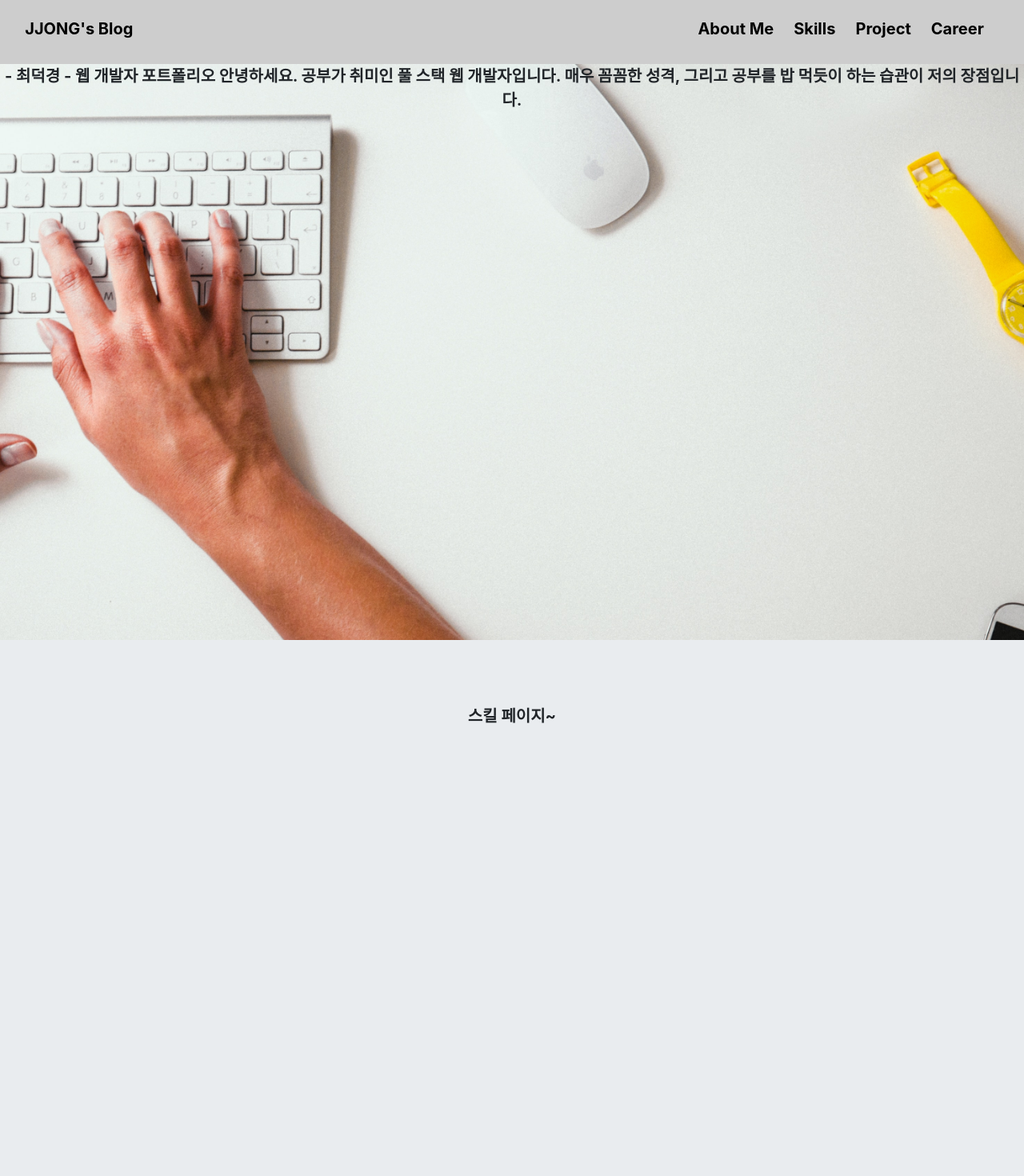
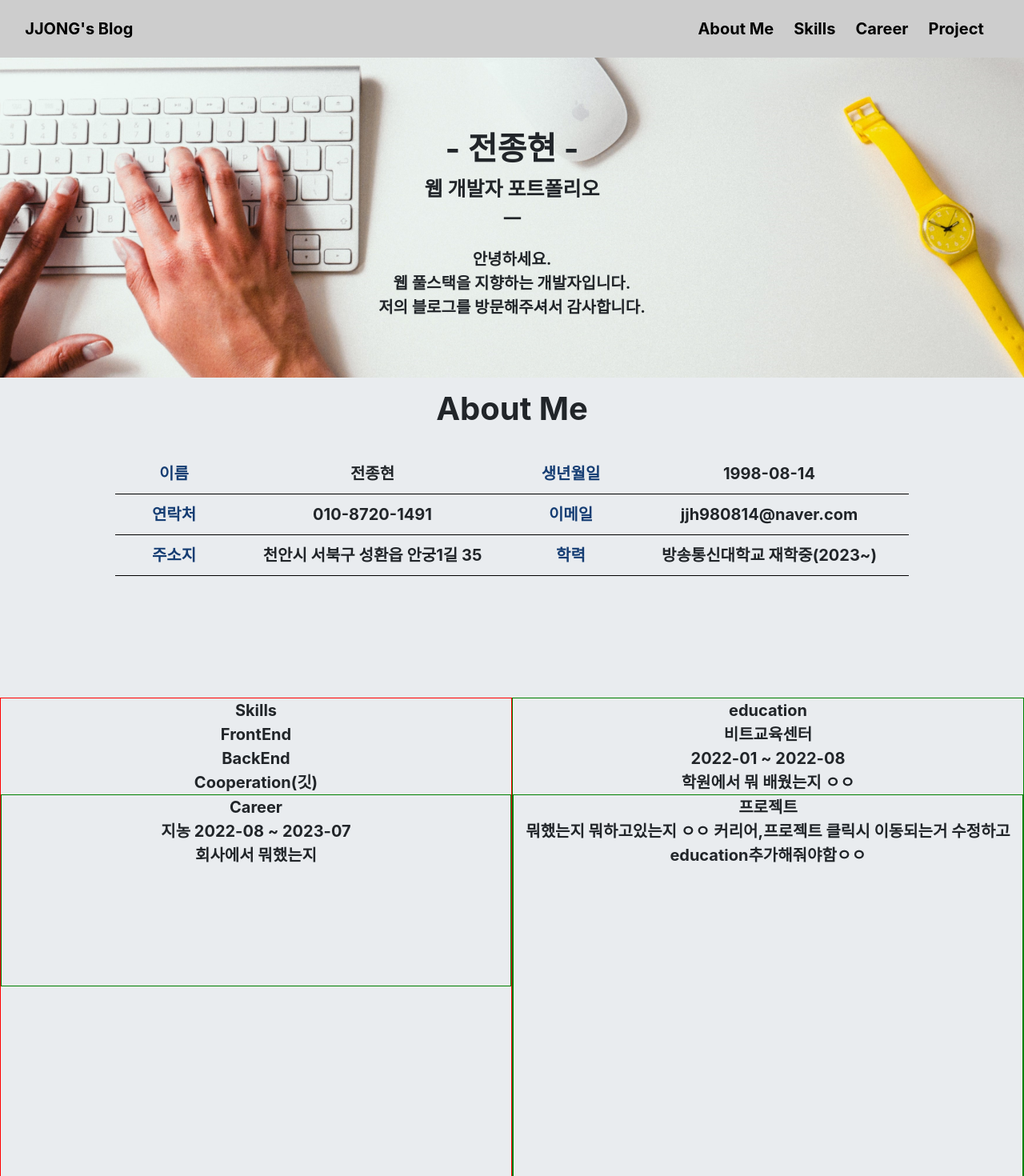
Before and after one commit to JJONGHyun-JEON/my_blog_app, a React (Create React App) app: page / in a window 1280 px wide. Shown: the top 1470 px of the page at 80% size. Built offline with nearby package versions, Linux system fonts and the light colour scheme.

Commit message:
나머지 페이지 작성

```diff
--- a/src/App.js
+++ b/src/App.js
@@ -25,28 +25,24 @@ function App() {
   return (
     <div className='App'>
 
-
       <div className='black-nav' >
         <a style={{textDecorationLine : 'none', marginRight : '700px', color : 'black', fontWeight : 'bold', fontSize : '20px'}} href='/'>JJONG's Blog</a>
         <button style={{marginRight : '13px'}} onClick={() => scrollToRef(aboutRef)}>About Me</button>
         <button style={{marginRight : '13px'}} onClick={() => scrollToRef(skillRef)}>Skills</button>
+        <button style={{marginRight : '13px'}} onClick={() => scrollToRef(careerRef)}>Career</button>
         <button style={{marginRight : '13px'}} onClick={() => scrollToRef(projectRef)}>Project</button>
-        <button style={{marginRight : '13px'}} onClick={() => scrollToRef(careerRef)}>Career</button>
-
-
       </div>
 
-
-      <div style={{paddingTop : '10vh'}} className='Second-Div' ref={aboutRef}>
+      <div style={{paddingTop : '9vh'}} className='Second-Div' ref={aboutRef}>
         <About/>
       </div>
-      <div style={{paddingTop : '10vh'}} className='Second-Div' ref={skillRef}>
+      <div style={{paddingTop : '9vh'}} className='Second-Div' ref={skillRef}>
       <Skill/>
       </div>
-      <div style={{paddingTop : '10vh'}} className='Second-Div' ref={projectRef}>
+      <div style={{paddingTop : '9vh'}} className='Second-Div' ref={projectRef}>
       <Project/>
       </div>
-      <div style={{paddingTop : '10vh'}} className='Second-Div' ref={careerRef}>
+      <div style={{paddingTop : '9vh'}} className='Second-Div' ref={careerRef}>
       <Career/>
       </div>
     </div>
--- a/src/container/About.js
+++ b/src/container/About.js
@@ -1,16 +1,50 @@
 import React from 'react';
 import '../global.css'
 
-export default function About(){
+export default function About() {
     return (
         <div>
             <div className='background-ima'>
-            - 최덕경 -
-웹 개발자 포트폴리오
-안녕하세요.
-공부가 취미인 풀 스택 웹 개발자입니다.
-매우 꼼꼼한 성격, 그리고 공부를 밥 먹듯이 하는 습관이 저의 장점입니다.
+
+                <div className='asd'>
+                    <h1 style={{ fontWeight: 'bold' }}> - 전종현 -</h1>
+                    <p style={{ fontSize: '25px', fontWeight: 'bold' }}>웹 개발자 포트폴리오<br/>ㅡ</p>
+                    <div>안녕하세요. <br />웹 풀스택을 지향하는 개발자입니다.<br />
+                        저의 블로그를 방문해주셔서 감사합니다.
+                    </div>
+                </div>
             </div>
+
+            <h1 style={{fontWeight : 'bold', marginTop : '15px'}}>
+                About Me
+            </h1>
+
+            <div style={{marginLeft : ' 0px'}}>
+                <table class="type03">
+                    <tr>
+                        <th scope="row">이름</th>
+                        <td>전종현</td>
+                        <th scope="row">생년월일</th>
+                        <td>1998-08-14</td>
+                    </tr>
+                    <tr>
+                        <th scope="row">연락처</th>
+                        <td>010-8720-1491</td>
+                        <th scope="row">이메일</th>
+                        <td>jjh980814@naver.com</td>
+                    </tr>
+                    <tr>
+                        <th scope="row">주소지</th>
+                        <td>천안시 서북구 성환읍 안궁1길 35</td>
+                        <th scope="row">학력</th>
+                        <td>방송통신대학교 재학중(2023~)</td>
+                    </tr>
+                </table>
+            </div>
+
+
+
+
         </div>
 
     )
--- a/src/container/Skill.js
+++ b/src/container/Skill.js
@@ -1,7 +1,39 @@
-export default function Skill(){
+export default function Skill() {
     return (
         <div>
-            스킬 페이지~
+            <div style={{ width: '50%', height: '100vh', border: '1px solid red', float: 'left' }}>
+                Skills
+                <div>
+                    FrontEnd
+                </div>
+                <div>
+                    BackEnd
+                </div>
+                <div>
+                    Cooperation(깃)
+                </div>
+                <div style={{ width: '100%', height: '30vh', border: '1px solid green', float: 'left' }}>
+                    Career<br />
+                    지농 2022-08 ~ 2023-07<br />
+                    회사에서 뭐했는지
+                </div>
+            </div>
+            <div style={{ width: '50%', height: '100vh', border: '1px solid green', float: 'left' }}>
+                education<br />
+                비트교육센터<br /> 2022-01 ~ 2022-08<br />
+                학원에서 뭐 배웠는지 ㅇㅇ
+
+
+
+                <div style={{ width: '100%', height: '70vh', border: '1px solid green', float: 'left' }}>
+                    프로젝트<br />뭐했는지 뭐하고있는지 ㅇㅇ
+
+                    커리어,프로젝트 클릭시 이동되는거 수정하고 education추가해줘야함ㅇㅇ
+                </div>
+            </div>
+
+
         </div>
+
     )
 }
--- a/src/global.css
+++ b/src/global.css
@@ -15,10 +15,9 @@ button {
 .black-nav {
   flex-direction: column;
   position: fixed;
-
   background: rgb(205, 205, 205);
   width: 100%;
-  height: 10vh;
+  height: 9vh;
   /* color: white; */
   padding : 20px;
 }
@@ -68,12 +67,24 @@ button {
   width: 50px;
 }
 
+.asd{
+    position: absolute;
+     top:35%;
+     left:50%;
+     transform: translate(-50%, -50%);
+     /* font-weight : bold;  */
+     /* font-size:5rem; */
+     /* z-index: 2; */
+     /* text-align: center; */
+}
+
 .background-ima{
   background-image: url(./image/background-ima.jpg);
   background-position: center;
   background-size: cover;
   text-align: center;
-  height: 100vh ;
+  position: 'relative';
+  height: 50vh ;
   /* width: 50%; */
   /* margin-right: 10px; */
   /* height: 50px;
@@ -95,3 +106,34 @@ button {
   display: flex;
   margin-bottom: 10px;
 }
+
+table.type03 {
+  float: center;
+  margin: 2rem auto;
+  border-collapse: collapse;
+  text-align: left;
+  line-height: 1.5;
+  border-bottom: 1px black;
+
+  /* margin : 30px 10px; */
+}
+table.type03 th {
+  width: 147px;
+  padding: 10px;
+  font-weight: bold;
+  border-bottom: 1px solid black;
+  text-align: center;
+  /* vertical-align: top; */
+  color: #153d73;
+
+
+}
+table.type03 td {
+  width: 349px;
+  padding: 10px;
+  text-align: center;
+  /* vertical-align: top; */
+  border-bottom: 1px solid black;
+
+
+}
```
Also changed, not shown: src/image/background-ima.jpg.
